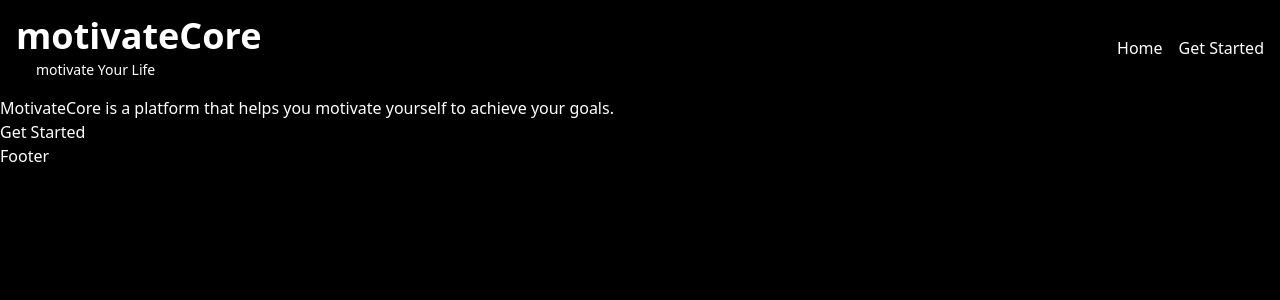
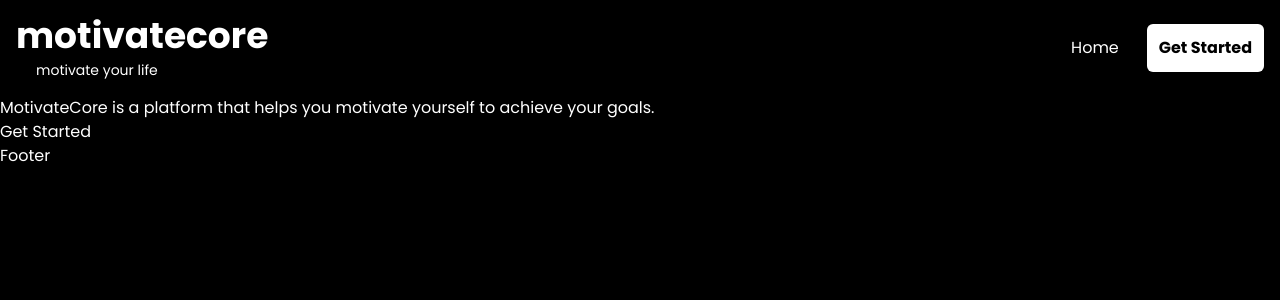
Before and after one commit to zeropse/MindBrew, a React (Vite) app: page / in a window 1280 px wide. Shown: the top 300 px of the page. Built offline with nearby package versions, Linux system fonts and the light colour scheme.

Commit message:
updated header

```diff
--- a/src/components/Header.jsx
+++ b/src/components/Header.jsx
@@ -8,20 +8,20 @@
         className="p-4 cursor-pointer hover:text-gray-300"
         onClick={() => navigate("/")}
       >
-        <h1 className="text-4xl font-bold">motivateCore</h1>
-        <p className="text-sm pl-5 pt-1">motivate Your Life</p>
+        <h1 className="text-4xl font-bold">motivatecore</h1>
+        <p className="text-sm pl-5 pt-1">motivate your life</p>
       </div>
 
       <div className="p-4">
         <ul className="flex gap-4">
           <li
-            className="cursor-pointer hover:text-gray-300"
+            className="cursor-pointer hover:text-gray-300 p-3"
             onClick={() => navigate("/")}
           >
             Home
           </li>
           <li
-            className="cursor-pointer hover:text-gray-300"
+            className="cursor-pointer font-bold bg-white text-black p-3 rounded-md hover:bg-gray-300"
             onClick={() => navigate("/started")}
           >
             Get Started
--- a/src/style/index.css
+++ b/src/style/index.css
@@ -1,6 +1,8 @@
+@import url("https://fonts.googleapis.com/css2?family=Poppins:ital,wght@0,100;0,200;0,300;0,400;0,500;0,600;0,700;0,800;0,900;1,100;1,200;1,300;1,400;1,500;1,600;1,700;1,800;1,900&display=swap");
 @import "tailwindcss";
 
 body {
+  font-family: "Poppins", sans-serif;
   background-color: #000000;
   color: #ffffff;
 }
```
